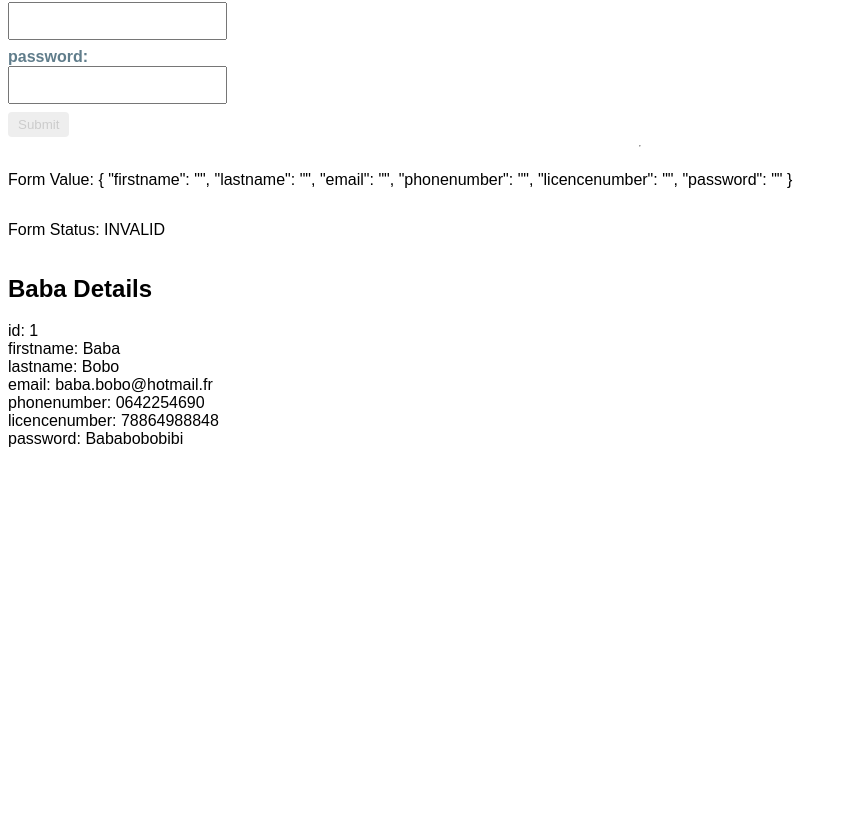
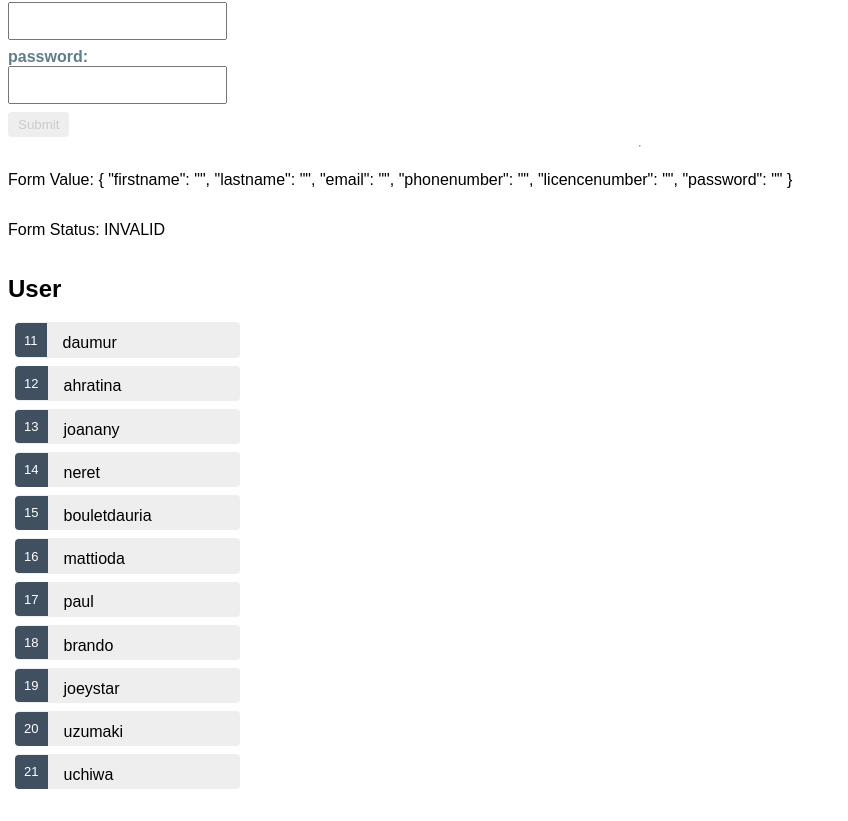
Before and after one commit to awallone/Programmation-web, an Angular app: page / in a window 1280 px wide. Shown: the part 453-1274 px from the top of the page, without its empty margins (0-848 px from the left). Before the commit the page ends 909 px from the top, so only its background shows below. Built offline with nearby package versions, Linux system fonts and the light colour scheme.

Commit message:
affichage liste utilisateur

```diff
--- a/src/app/inscription/inscription.component.html
+++ b/src/app/inscription/inscription.component.html
@@ -1,4 +1,4 @@
-<p>Page d'inscription</p>
+<p>Registration page</p>
 
 <form [formGroup]="inscriptionForm" (ngSubmit)="onSubmit()">
 
--- /dev/null
+++ b/src/app/mock-utilisateur.ts
@@ -0,0 +1,16 @@
+import { Utilisateur } from './utilisateur';
+
+export const UTILISATEUR: Utilisateur[] = [
+  { id: 11, firstname: 'cedric',lastname: 'daumur',email:'cedric.daumur@hotmail.fr',phonenumber:'0678957844',licencenumber:'01547788',password: 'AffdfaaaAAA' },
+  { id: 12, firstname: 'Denis',lastname: 'ahratina',email:'denis.ahratina@hotmail.fr',phonenumber:'',licencenumber:'22547894',password: 'zzzzregge1222' },
+  { id: 13, firstname: 'stephane',lastname: 'joanany',email:'stephane.joanany@hotmail.fr',phonenumber:'',licencenumber:'84554861',password: '1222ezeezerzzeza' },
+  { id: 14, firstname: 'thomas',lastname: 'neret',email:'thomas.neret@hotmail.fr',phonenumber:'',licencenumber:'87865156',password: 'zaeAfeffzaaaaaaa' },
+  { id: 15, firstname: 'geoffrey',lastname: 'bouletdauria',email:'geoffrey.bouletdauria@hotmail.fr',phonenumber:'',licencenumber:'85218777',password: 'dfgregerrDD' },
+  { id: 16, firstname: 'hugo',lastname: 'mattioda',email:'hugo.mattioda@hotmail.fr',phonenumber:'',licencenumber:'35489144',password: 'fefeaaaaahhhh' },
+  { id: 17, firstname: 'Jean',lastname: 'paul',email:'Jean.paul@hotmail.fr',phonenumber:'',licencenumber:'11010587',password: 'Dahtht132,' },
+  { id: 18, firstname: 'dio',lastname: 'brando',email:'dio.brando@hotmail.fr',phonenumber:'',licencenumber:'18456847',password: 'ffdDEAAAdetgd' },
+  { id: 19, firstname: 'jotaro',lastname: 'joeystar',email:'jotaro.joeystar@hotmail.fr',phonenumber:'',licencenumber:'15478896',password: 'DDDahrthrdd' },
+  { id: 20, firstname: 'naruto',lastname: 'uzumaki',email:'naruto.uzumaki@hotmail.fr',phonenumber:'',licencenumber:'78966544',password: 'DDDaghyuirdfgf' },
+  { id: 21, firstname: 'sasuke',lastname: 'uchiwa',email:'sasuke.uchiwa@hotmail.fr',phonenumber:'',licencenumber:'77788001',password: 'vffDDDaetrthrrh' },
+
+];
--- a/src/app/utilisateur/utilisateur.component.html
+++ b/src/app/utilisateur/utilisateur.component.html
@@ -1,8 +1,48 @@
-<h2>{{utilisateur.firstname}} Details</h2>
-<div><span>id: </span>{{utilisateur.id}}</div>
-<div><span>firstname: </span>{{utilisateur.firstname}}</div>
-<div><span>lastname: </span>{{utilisateur.lastname}}</div>
-<div><span>email: </span>{{utilisateur.email}}</div>
-<div><span>phonenumber: </span>{{utilisateur.phonenumber}}</div>
-<div><span>licencenumber: </span>{{utilisateur.licencenumber}}</div>
-<div><span>password: </span>{{utilisateur.password}}</div>
+<h2>User</h2>
+ <ul class="utilisateur">
+   <li *ngFor="let utilisateur of Utilisateur"
+     [class.selected]="utilisateur === Utilisateur"
+     (click)="onSelect(utilisateur)">
+     <span class="badge">{{utilisateur.id}}</span> {{utilisateur.lastname}}
+   </li>
+ </ul>
+
+ <div *ngIf="selectedUtilisateur">
+
+   <h2>{{selectedUtilisateur.lastname | uppercase}} Details</h2>
+   <div><span>id: </span>{{selectedUtilisateur.id}}</div>
+   <div>
+
+     <label>lastname:
+       <input [(ngModel)]="selectedUtilisateur.lastname" placeholder="lastname"/>
+     </label>
+
+<br>
+
+     <label>firstname:
+       <input [(ngModel)]="selectedUtilisateur.firstname" placeholder="firstname"/>
+     </label>
+<br>
+     <label>email:
+       <input [(ngModel)]="selectedUtilisateur.email" placeholder="email"/>
+     </label>
+<br>
+
+     <label>phonenumber:
+       <input [(ngModel)]="selectedUtilisateur.phonenumber" placeholder="phonenumber"/>
+     </label>
+<br>
+
+     <label>licencenumber:
+       <input [(ngModel)]="selectedUtilisateur.licencenumber" placeholder="licencenumber"/>
+     </label>
+<br>
+     <label>password:
+       <input [(ngModel)]="selectedUtilisateur.password" placeholder="password"/>
+     </label>
+
+
+
+   </div>
+
+ </div>
--- a/src/app/utilisateur/utilisateur.component.ts
+++ b/src/app/utilisateur/utilisateur.component.ts
@@ -1,5 +1,7 @@
 import { Component, OnInit } from '@angular/core';
 import { Utilisateur } from '../utilisateur';
+import { UTILISATEUR } from '../mock-utilisateur';
+
 
 @Component({
   selector: 'app-utilisateur',
@@ -8,22 +10,17 @@ import { Utilisateur } from '../utilisateur';
 })
 export class UtilisateurComponent implements OnInit {
 
-
-  utilisateur: Utilisateur = {
-    id: 1,
-    firstname: 'Baba',
-    lastname: 'Bobo',
-    email:  'baba.bobo@hotmail.fr',
-    phonenumber: '0642254690',
-    licencenumber: '78864988848',
-    password: 'Bababobobibi'
-
-  };
-
+Utilisateur = UTILISATEUR;
+selectedUtilisateur : Utilisateur;
 
   constructor() { }
 
   ngOnInit(): void {
   }
 
+
+  onSelect(utilisateur: Utilisateur): void {
+  this.selectedUtilisateur = utilisateur;
 }
+
+}
```
Also changed, not shown: 1 other file (tests, documents, lock files or other folders).
